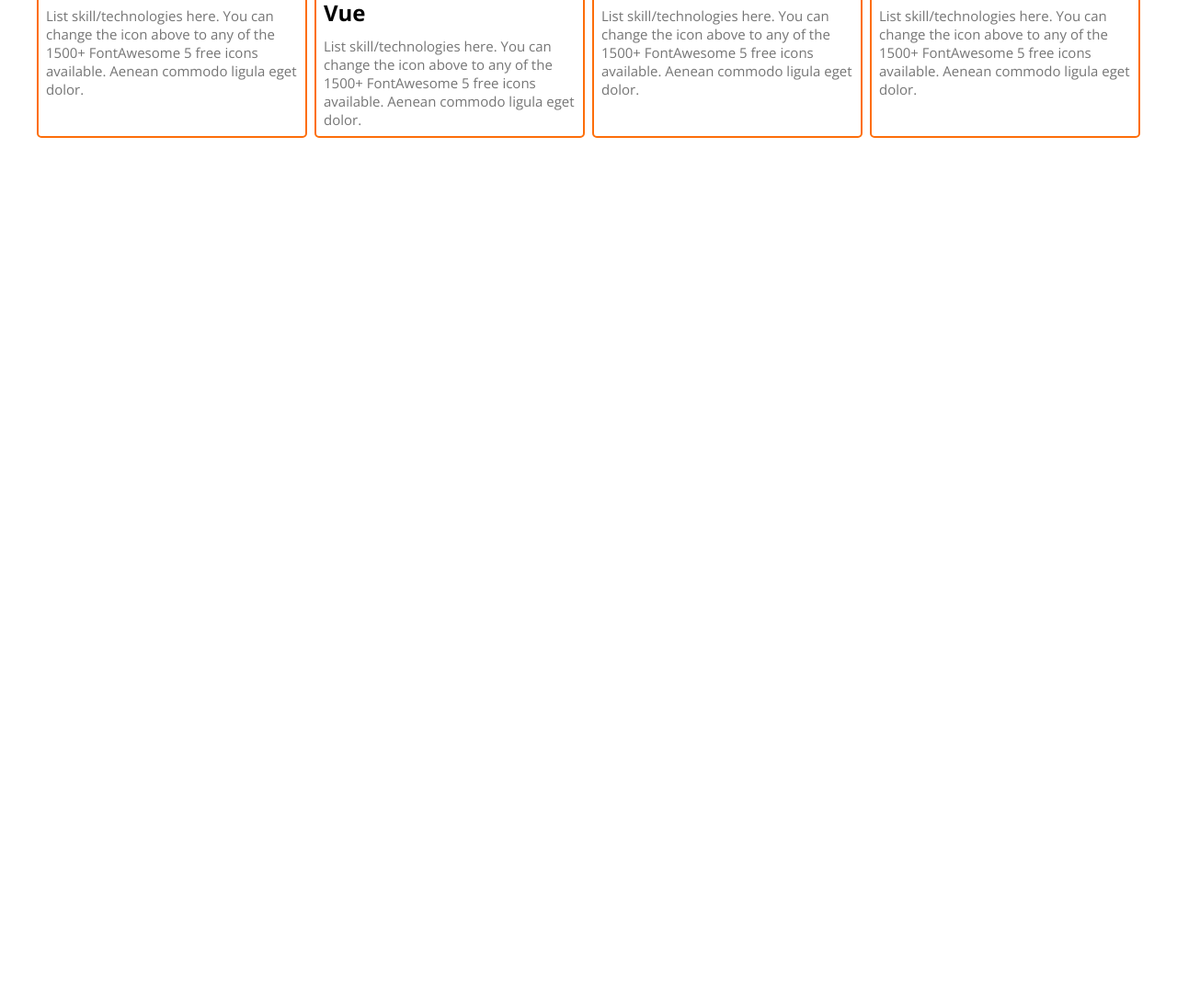
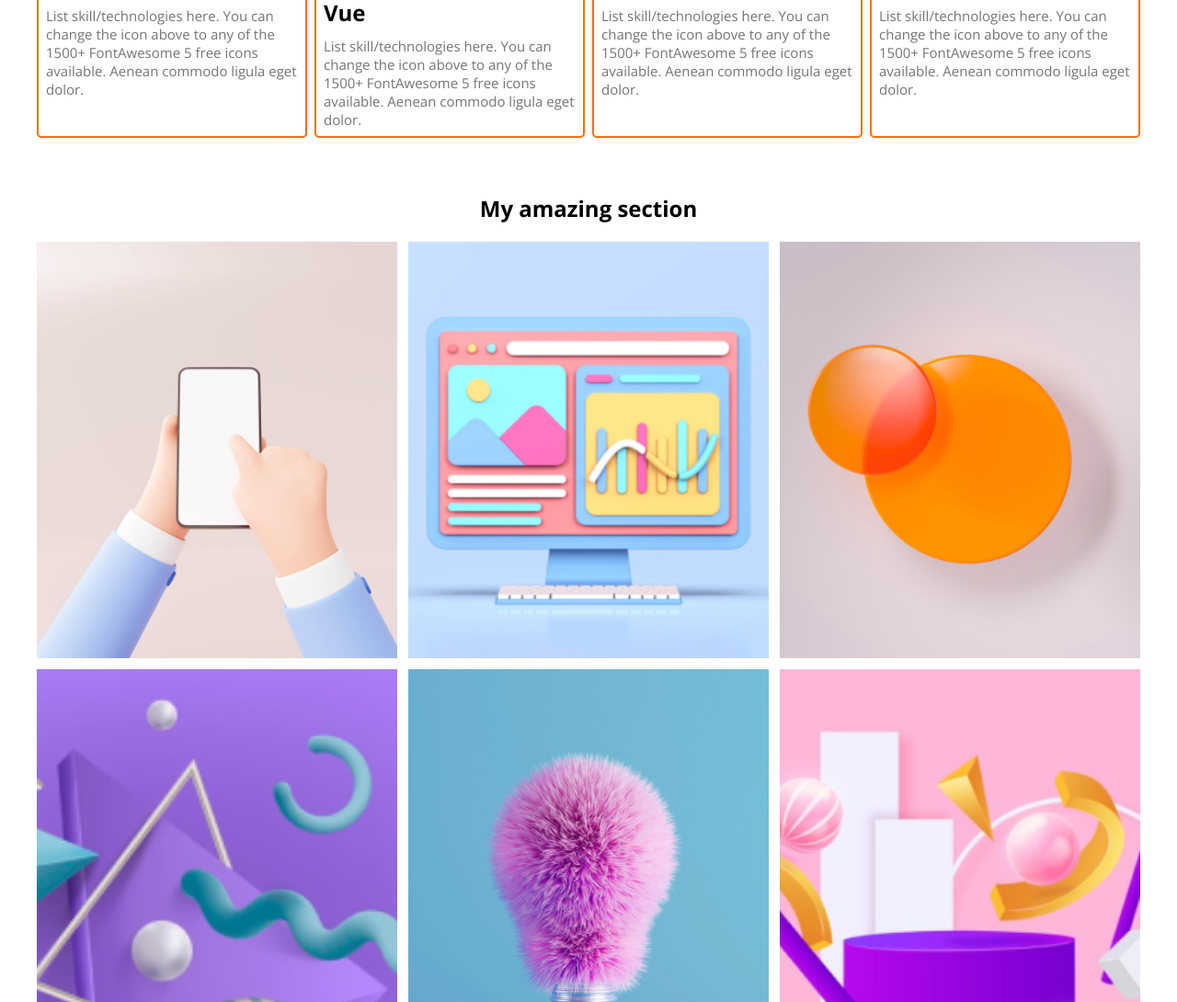
Before and after one commit to siam78/b14-webdev-portfolio, a plain HTML site: page index.html in a window 1280 px wide. Shown: the part 1322-2412 px from the top of the page at 92% size. Before the commit the page ends 1532 px from the top, so only its background shows below. Drawn offline with nearby package versions, Linux system fonts and the light colour scheme.

```diff
--- a/index.html
+++ b/index.html
@@ -109,6 +109,32 @@
             </div>
         </div>
     </section>
+    <!-- end of what i do  -->
+
+    <!-- My amazing works -->
+    <section class="my-amazing-parent container">
+        <h2>My amazing section</h2>
+        <div class="gallery">
+            <div>
+                <img src="./images/Rectangle 8.png" alt="">
+            </div>
+            <div>
+                <img src="./images/Rectangle 9.png" alt="">
+            </div>
+            <div>
+                <img src="./images/Rectangle 10.png" alt="">
+            </div>
+            <div>
+                <img src="./images/Rectangle 11.png" alt="">
+            </div>
+            <div>
+                <img src="./images/Rectangle 12.png" alt="">
+            </div>
+            <div>
+                <img src="./images/Rectangle 13.png" alt="">
+            </div>
+        </div>
+    </section>
 </body>
 
 </html>
--- a/style.css
+++ b/style.css
@@ -149,3 +149,20 @@
     color: #757575;
     font-size: 15px;
 }
+
+/* my amazing section */
+.my-amazing-parent{
+    text-align: center;
+}
+.gallery{
+    margin-top: 20px;
+    display: grid;
+    grid-template-columns: repeat(3, 1fr);
+    gap: 12px;
+}
+
+.gallery img{
+    height: 100%;
+    width: 100%;
+    object-fit: cover;
+}
```
Also changed, not shown: images/Rectangle 10.png (added), images/Rectangle 11.png (added), images/Rectangle 12.png (added), images/Rectangle 13.png (added), images/Rectangle 8.png (added), images/Rectangle 9.png (added).
